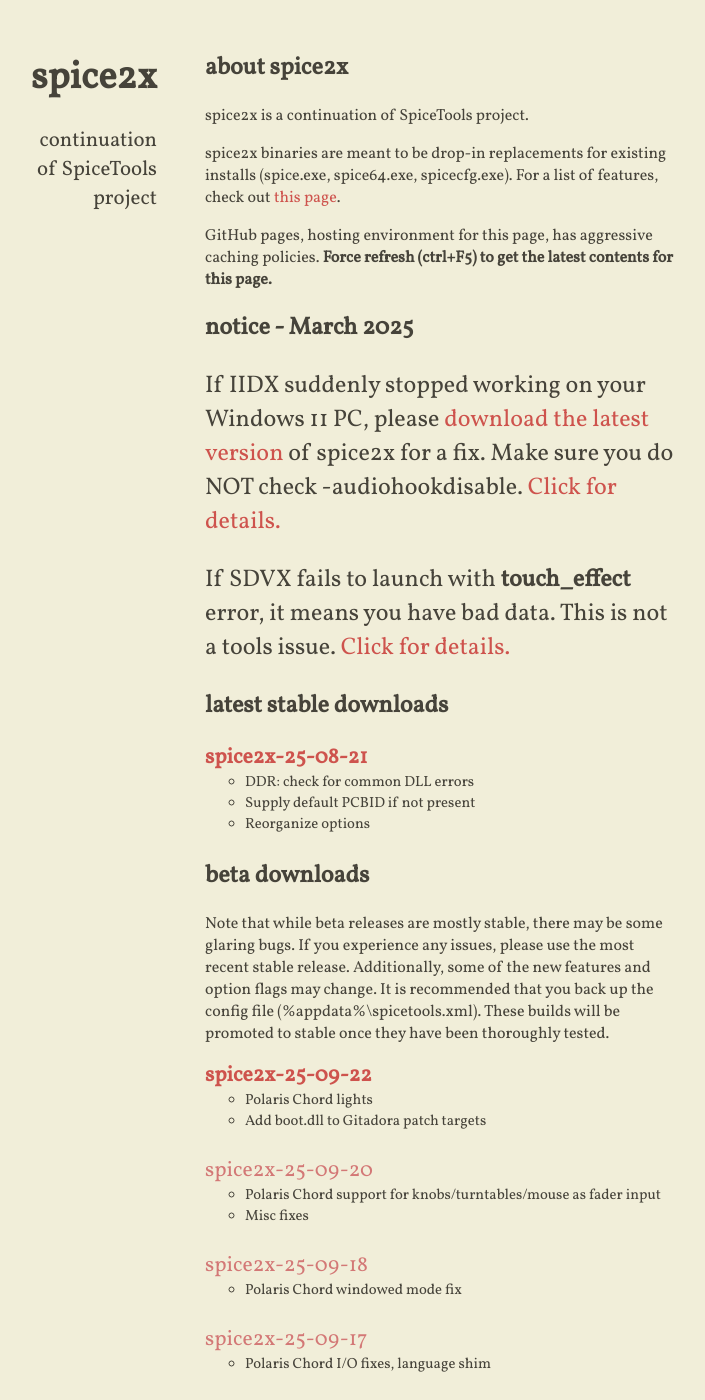
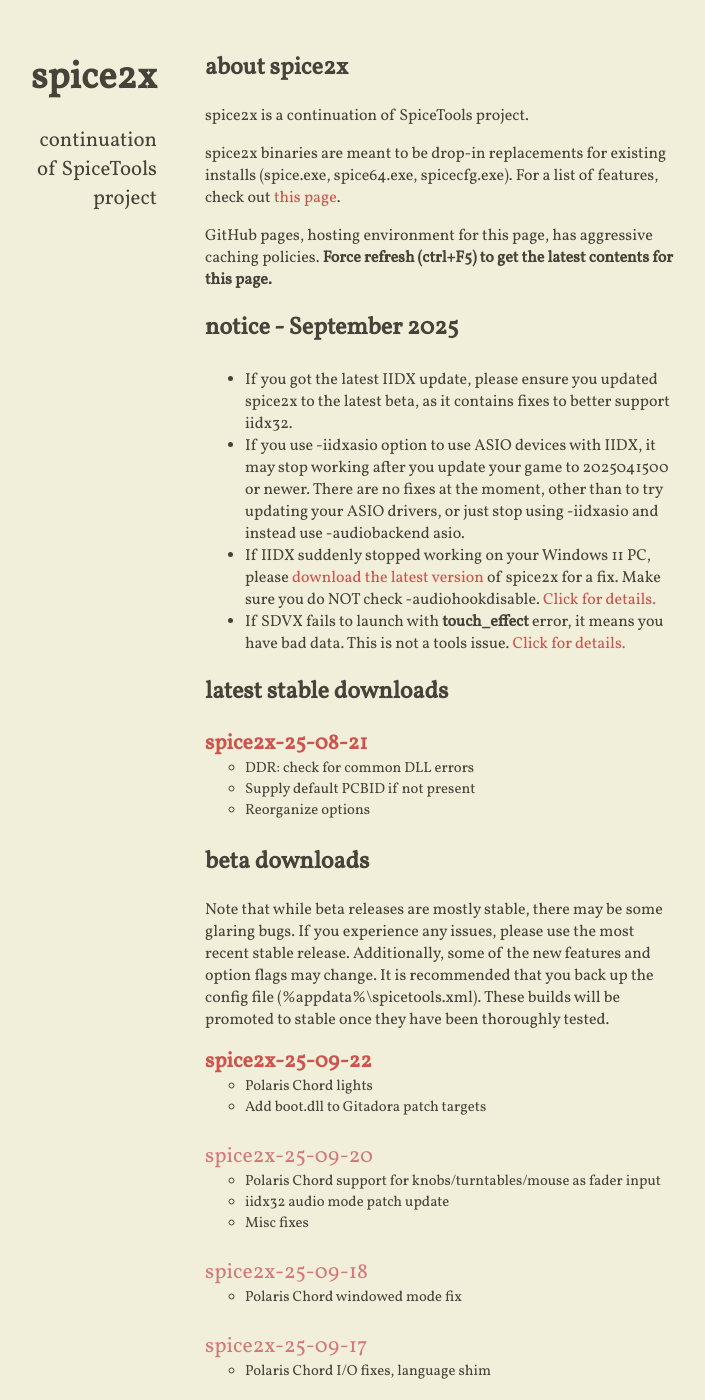
Before and after one commit to spice2x/spice2x.github.io, a Jekyll site: the page built from docs/index.html, in a window 1280 px wide and 1400 px high. Shown: the whole window, without its empty margins (299-1004 px from the left). Built offline with Jekyll 4.4.1, drawn with Linux system fonts in a browser that asks for light colours; nearby versions of some CDN libraries.

Commit message:
notes about iidx32

```diff
--- a/docs/_includes/content.html
+++ b/docs/_includes/content.html
@@ -9,22 +9,32 @@
 <strong>Force refresh (ctrl+F5) to get the latest contents for this page.
 </strong></p>
 
-<h2>notice - March 2025</h2>
+<h2>notice - September 2025</h2>
 
 <p style="font-size: x-large">
+  <ul>
+    <li>
+      If you got the latest IIDX update, please ensure you updated spice2x to the latest beta, as it contains fixes to better support iidx32.
+    </li>
+  <li>
+    If you use <span style="white-space: nowrap;">-iidxasio</span> option to use ASIO devices with IIDX, it may stop working after you update your game to 2025041500 or newer.
+    There are no fixes at the moment, other than to try updating your ASIO drivers, or just stop using <span style="white-space: nowrap;">-iidxasio</span> and instead use <span style="white-space: nowrap;">-audiobackend asio</span>.
+  </li>
+  <li>
     If IIDX suddenly stopped working on your Windows 11 PC, please
     <a class="download-link" href="https://github.com/spice2x/spice2x.github.io/releases">
       download the latest version
     </a>
     of spice2x for a fix. Make sure you do NOT check <span style="white-space: nowrap;">-audiohookdisable</span>.
     <a href="https://github.com/spice2x/spice2x.github.io/issues/260">Click for details.</a>
-</p>
-
-<p style="font-size: x-large">
+  </li>
+  <li>
     If SDVX fails to launch with <strong>touch_effect</strong> error, it means you have bad data. This is not a tools issue.
   <a href="https://github.com/spice2x/spice2x.github.io/wiki/Known-issues#:~:text=%E6%8C%87%E5%AE%9A%E3%81%97%E3%81%9F%E3%83%AC%E3%82%A4%E3%83%A4%E3%83%BC%E3%81%AF%E5%AD%98%E5%9C%A8%E3%81%97%E3%81%BE%E3%81%9B%E3%82%93%20touch_effect">
     Click for details.
   </a>
+  </li>
+  </ul>
 </p>
 
 <h2>latest stable downloads</h2>
@@ -65,6 +75,7 @@
     </a>
     <ul>
       <li>Polaris Chord support for knobs/turntables/mouse as fader input</li>
+      <li>iidx32 audio mode patch update</li>
       <li>Misc fixes</li>
     </ul>
   </li>
```
Lines whose indentation alone changed are shown as unchanged.
